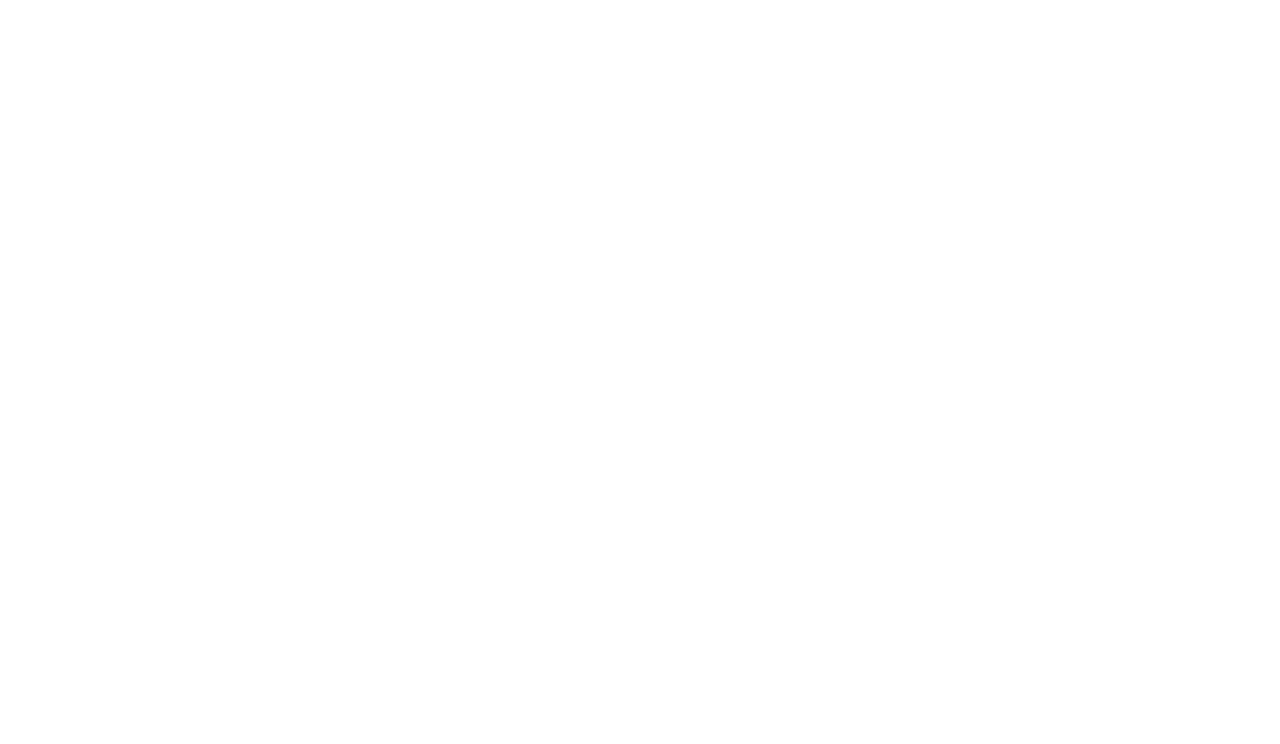
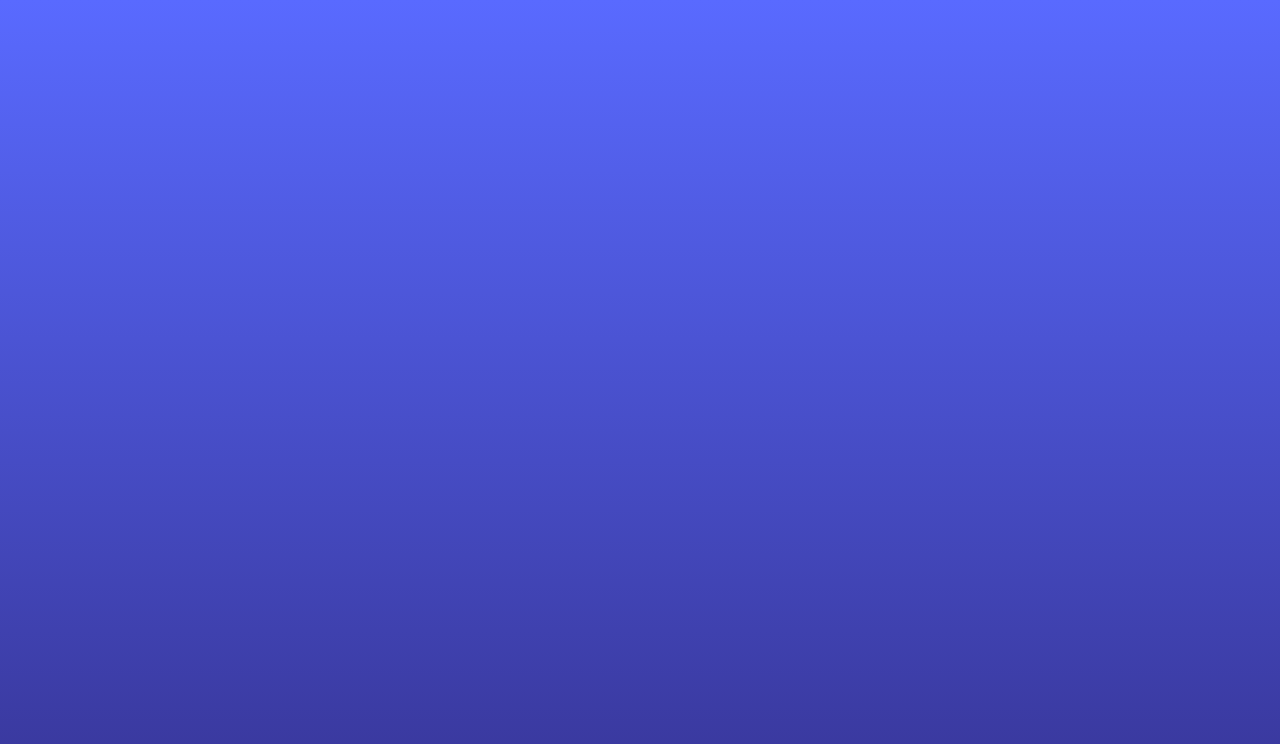
Before and after one commit to Alok2410s/Chatbox, a React (Vite) app: page /chat in a window 1280 px wide. Shown: the top 744 px of the page. Built offline with nearby package versions, Linux system fonts and the light colour scheme.

Commit message:
feat: restructure Chat component layout and add Rightsidebar styling

```diff
--- a/src/pages/chat/Chat.jsx
+++ b/src/pages/chat/Chat.jsx
@@ -1,10 +1,17 @@
 import React from 'react'
 import './Chat.css'
+import Leftsidebar from '../../components/Leftsidebar/Leftsidebar';
+import Chatbox from '../../components/Chatbox/Chatbox';
+import Rightsidebar from '../../components/Rightsidebar/Rightsidebar';
 
 const Chat = () => {
     return (
-        <div>
-
+        <div className='chat'>
+           <div className="chat-contioner">
+              <Leftsidebar />
+              <Chatbox />
+              <Rightsidebar />
+           </div>
         </div>
     )
 }
```
Also changed, not shown: src/components/Rightsidebar/Rightsidebar.css (added), src/components/Rightsidebar/Rightsisebar.css (deleted).
